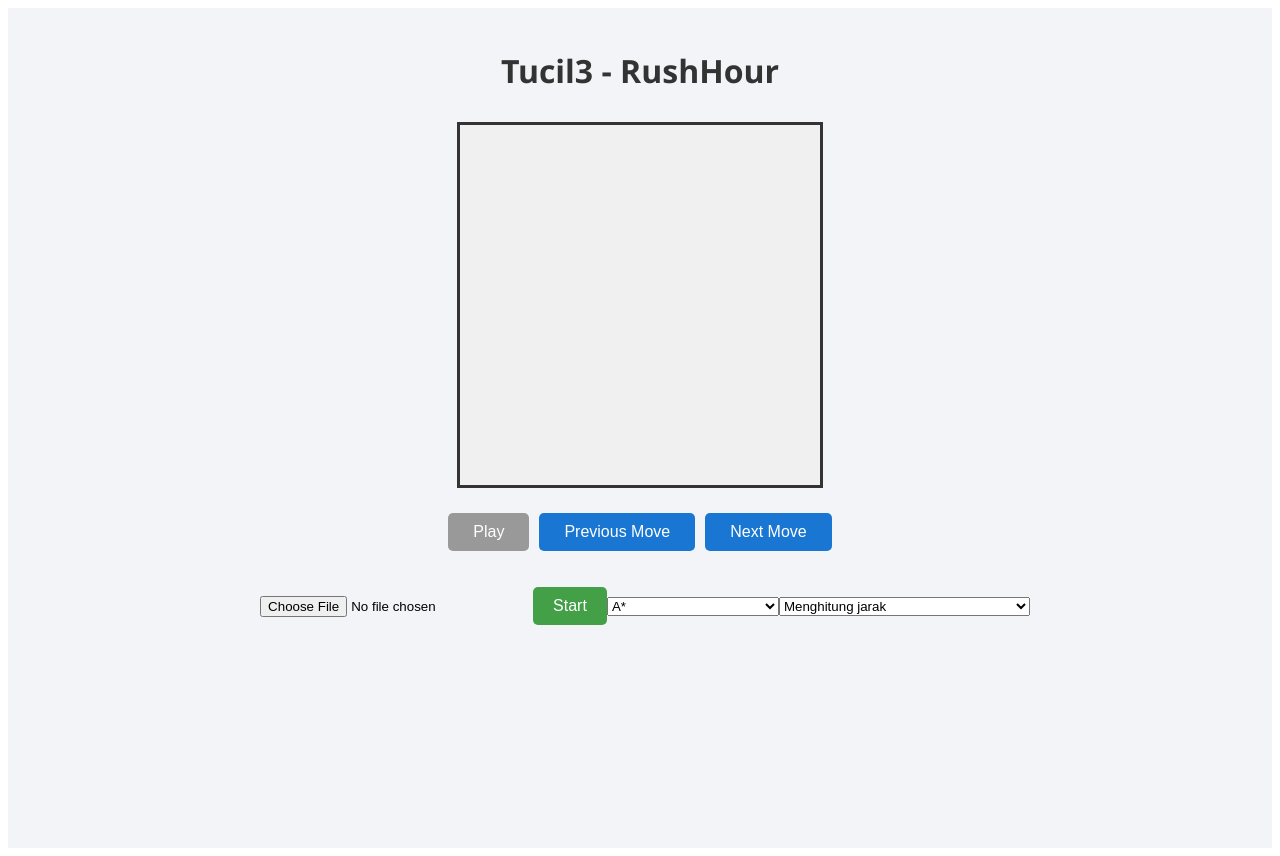
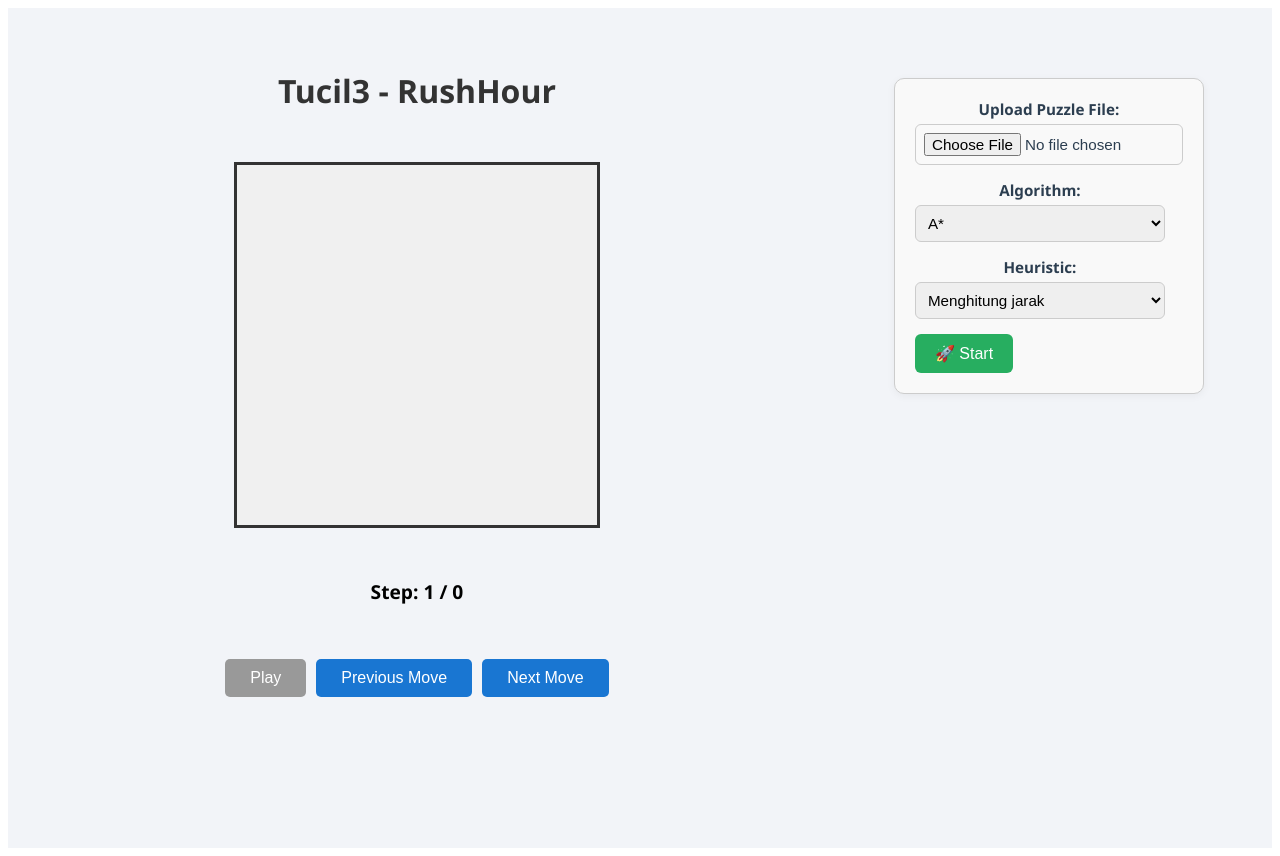
Before and after one commit to barruadi/Tucil3_13523101_13523115, a React (Create React App) app in the folder src/frontend/: page / in a window 1280 px wide. Built offline with nearby package versions, Linux system fonts and the light colour scheme.

Commit message:
fix: gui layout

```diff
--- a/src/frontend/src/App.css
+++ b/src/frontend/src/App.css
@@ -1,3 +1,18 @@
+.main-layout {
+  display: flex;
+  justify-content: space-between;
+  align-items: flex-start;
+  margin-top: 20px;
+  gap: 40px;
+}
+
+.main-content {
+  flex-grow: 0.8;
+  display: flex;
+  flex-direction: column;
+  align-items: center;
+}
+
 .App {
   text-align: center;
   font-family: 'Segoe UI', Tahoma, Geneva, Verdana, sans-serif;
@@ -34,26 +49,59 @@ h1 {
 .controls button:hover:not(:disabled) {
   background-color: #125ea6;
 }
-
 .upload-section {
   margin-top: 30px;
+  padding: 20px;
+  border: 1px solid #ccc;
+  border-radius: 10px;
+  width: fit-content;
+  margin-left: auto;
+  margin-right: auto;
+  background-color: #f9f9f9;
+  box-shadow: 0 2px 8px rgba(0, 0, 0, 0.05);
+  display: flex;
+  flex-direction: column;
+  gap: 15px;
+  align-items: flex-start;
 }
 
-.upload-section input {
-  padding: 10px;
-  margin-right: 10px;
+.upload-label,
+.select-label {
+  display: flex;
+  flex-direction: column;
+  font-weight: bold;
+  font-size: 0.95rem;
+  color: #2c3e50;
 }
 
-.upload-section button {
-  padding: 10px 20px;
-  background-color: #43a047;
+.upload-label input,
+.select-label select {
+  margin-top: 5px;
+  padding: 8px;
+  border: 1px solid #ccc;
+  border-radius: 6px;
+  font-size: 0.95rem;
+  width: 250px;
+}
+
+.start-button {
+  background-color: #27ae60;
   color: white;
   border: none;
-  border-radius: 5px;
+  padding: 10px 20px;
   font-size: 1rem;
+  border-radius: 6px;
+  cursor: pointer;
   transition: background-color 0.3s ease;
 }
 
-.upload-section button:hover {
-  background-color: #357a38;
+.start-button:hover {
+  background-color: #219150;
 }
+
+
+.step-counter {
+  margin: 10px 0;
+  font-size: 1.2rem;
+  font-weight: bold;
+}
--- a/src/frontend/src/App.js
+++ b/src/frontend/src/App.js
@@ -87,9 +87,14 @@ function App() {
 
   return (
     <div className="App">
+      <div className="main-layout">
+        <div className="main-content">
           <h1>Tucil3 - RushHour</h1>
+          <PuzzleBoard blocks={controlState.currentBlocks} boardSize={controlState.boardSize} />
 
-      <PuzzleBoard blocks={controlState.currentBlocks} boardSize={controlState.boardSize} />
+          <div className="step-counter">
+            <p>Step: {controlState.stepIndex + 1} / {controlState.steps.length}</p>
+          </div>
 
           <div className="controls">
             <button
@@ -127,21 +132,29 @@ function App() {
               Next Move
             </button>
           </div>
+        </div>
 
         <div className="upload-section">
+          <label className="upload-label">
+            Upload Puzzle File:
             <input type="file" accept=".txt" onChange={handleFileChange} />
-        <button onClick={handleStartAlgorithm}>Start</button>
+          </label>
 
+          <label className="select-label">
+            Algorithm:
             <select
               value={setupState.algorithm}
               onChange={(e) => setSetupState(prev => ({ ...prev, algorithm: e.target.value }))}
             >
               <option value="AStar">A*</option>
-          <option value="bidirectional">Bidirectional</option>
               <option value="UCS">Uniform Cost Search</option>
               <option value="GBFS">Greedy Best First Search</option>
+              <option value="bidirectional">Bidirectional</option>
             </select>
+          </label>
 
+          <label className="select-label">
+            Heuristic:
             <select
               value={setupState.heuristic}
               onChange={(e) => setSetupState(prev => ({ ...prev, heuristic: e.target.value }))}
@@ -149,6 +162,10 @@ function App() {
               <option value="1">Menghitung jarak</option>
               <option value="2">Hitung jumlah block yang menghalangi</option>
             </select>
+          </label>
+
+          <button className="start-button" onClick={handleStartAlgorithm}>🚀 Start</button>
+        </div>
       </div>
     </div>
   );
```
Lines whose indentation alone changed are shown as unchanged.
